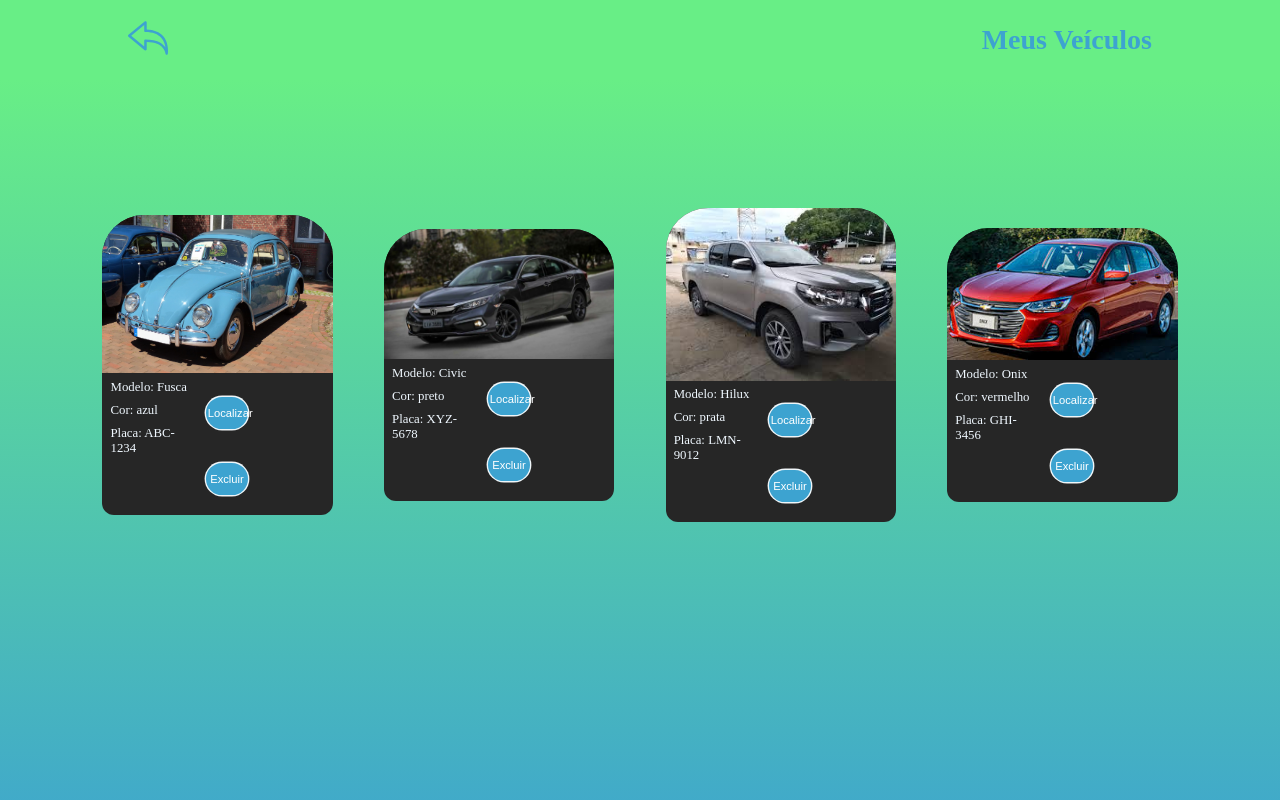
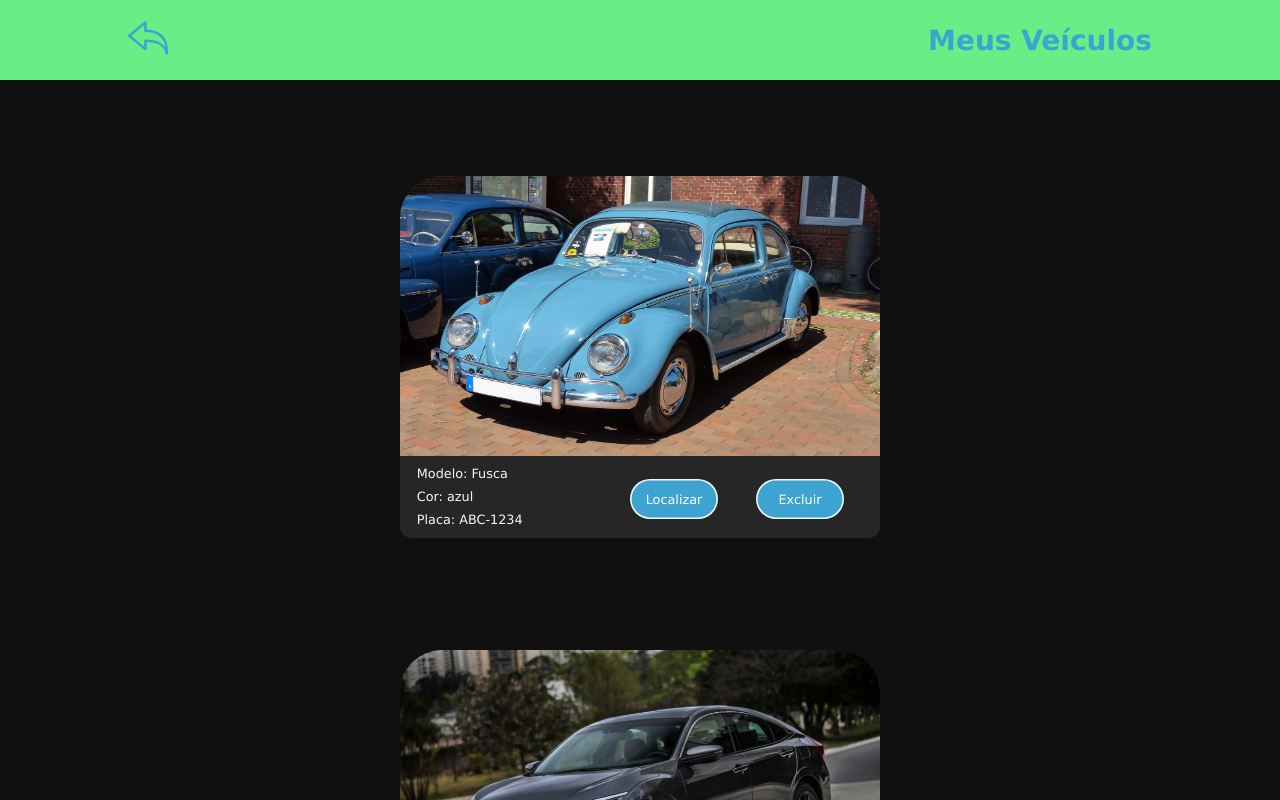
Before and after one commit to Hitz299/Challenge-2sem, a React (Vite) app in the folder atena-porto-seguro/: page /home/meus/veiculos in a window 1280 px wide. Built offline with nearby package versions, Linux system fonts and the light colour scheme.

Commit message:
Pagina de veiculos implementada

```diff
--- /dev/null
+++ b/atena-porto-seguro/src/components/BgMeusVeiculos/BgMeusVeiculos.tsx
@@ -0,0 +1,25 @@
+import { StyledFundoMeusVeiculos } from "../../style/styled-funcionalidades";
+
+interface BgVeiculosProps {
+  children: React.ReactNode;
+}
+
+
+
+export default function BgMeusVeiculos({children}:BgVeiculosProps) {
+  return (
+        <>
+
+            <StyledFundoMeusVeiculos>
+                    <main>
+                        {children}
+                    </main>
+
+
+
+            </StyledFundoMeusVeiculos>
+
+
+        </>
+  )
+}
--- a/atena-porto-seguro/src/routes/MeusVeiculos/index.tsx
+++ b/atena-porto-seguro/src/routes/MeusVeiculos/index.tsx
@@ -1,4 +1,4 @@
-import BgGradient from "../../components/BgGradient/BgGradient";
+import BgMeusVeiculos from "../../components/BgMeusVeiculos/BgMeusVeiculos";
 import CabecalhoVerde from "../../components/CabecalhoVerde/CabecalhoVerde";
 import MeusVeiculosComponent from "../../components/MeusVeiculosComponent/MeusVeiculosComponent";
 
@@ -11,11 +11,11 @@ export default function MeusVeiculos() {
     <>
         <CabecalhoVerde titulo="Meus Veículos"/>
 
-        <BgGradient>
+        <BgMeusVeiculos>
         <MeusVeiculosComponent/>
 
 
-        </BgGradient>
+        </BgMeusVeiculos>
     </>
   )
 }
--- a/atena-porto-seguro/src/style/styled-funcionalidades.ts
+++ b/atena-porto-seguro/src/style/styled-funcionalidades.ts
@@ -188,8 +188,8 @@ export const StyledVeiculo = styled.div `
     border-radius: 42px 42px 12px 12px;
 
     &:hover{
-      transition: all 0.25s ease-in;
-      transform: scale(1.3);
+      transition: all 0.15s ease-out;
+      transform: scale(1.2);
     }
 `;
 
@@ -197,30 +197,46 @@ export const StyledVeiculo = styled.div `
 
 export const StyledImgVeiculo = styled.img`
 width: 100%;
+height: 35vh;
 border-radius: 42px 42px 0px 0px;
 `
 
 
 export const StyledAtributosVeiculo = styled.div `
     display: grid;
-    grid-template-columns: 6vw 12vw;
     color: aliceblue;
     padding: 1.2%;
     padding-left: 3.5%;
+
+    @media screen and (max-width: 4400px) {
+
+    grid-template-columns: 12.5vw 25vw;
+
+  }
+
+  @media screen and (max-width: 981px) {
+   grid-template-columns: 20vw 30vw;
+  }
+
+    @media screen and (max-width: 541px) {
+   grid-template-columns: 40vw 40vw;
+  }
+
 `;
 
 export const StyledMeusVeiculosContainer = styled.div `
-    margin: 0 auto;
+    margin: 2vh 20vw;
     display: flex;
-
-    width: 10vw;
+    flex-direction: column;
+    width: 30vw;
+    height: 260vh;
     padding: 10vh 10vw;
-    gap: 4vw;
-    margin-top: 6vh;
-    justify-content: center;
+    gap: 14vh;
+    justify-content: start;
     align-items: center;
     position: relative;
     text-align: center;
+
 `;
 
 
@@ -228,10 +244,30 @@ export const StyledContainerAtributosEscritos = styled.div `
 
     display: flex;
     flex-direction: column;
+    text-align: start;
+
+
+  @media screen and (max-width: 4400px) {
+     height: 50px;
+     width: 180px;
     gap: 1vh;
-    text-align: start;
     font-size: 80%;
 
+  }
+
+  @media screen and (max-width: 981px) {
+    height: 90px;
+    width: 110px;
+    font-size: 60%;
+    gap: 3vh;
+  }
+
+  @media screen and (max-width: 741px) {
+     height: 100px;
+     width: 120px;
+     gap: 4vh;
+    font-size: 55%;
+  }
 `
 
 export const StyledContainerBtnsVeiculo = styled.div `
@@ -239,14 +275,47 @@ export const StyledContainerBtnsVeiculo = styled.div `
     display: flex;
     flex-direction: row;
     flex-wrap: wrap;
+    justify-content: center;
 
    & button{
-      transform: scale(0.7);
+      transform: scale(0.8);
       margin-top: 0vh 0vw!important;
       margin: 1vh;
-      width: 5vw;
       position: relative;
       font-size: 100%;
-   }
+
+
+  @media screen and (max-width: 4400px) {
+     width: 10vw;
+
+  }
+
+  @media screen and (max-width: 1440px) {
+    width: 110px;
+
+  }
+
+  @media screen and (max-width: 741px) {
+
+     width: 100px;
+
+  }
+
+
+         }
 
 `
+
+export const StyledFundoMeusVeiculos = styled.div`
+    display: flex;
+    background-color: #101010;
+    text-align: center;
+    justify-content: center;
+    align-content: start;
+    overflow-x: hidden;
+    overflow-y: visible;
+    background-position: center;
+    width: 100%;
+    height: 100%;
+    position: fixed;
+`;
--- a/atena-porto-seguro/src/style/styledGeral.ts
+++ b/atena-porto-seguro/src/style/styledGeral.ts
@@ -9,6 +9,7 @@ export const StyledGeral = createGlobalStyle`
   margin: 0;
   padding: 0;
   box-sizing: border-box;
+  font-family: Verdana, Geneva, Tahoma, sans-serif
   }
 `
 
```
